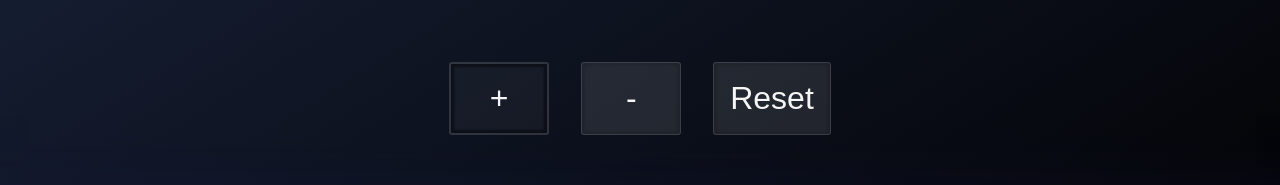
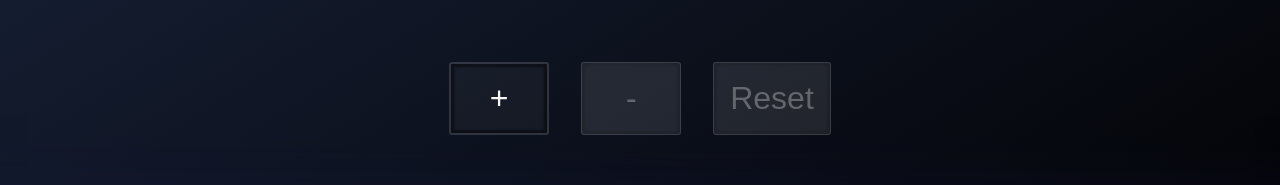
Before and after one commit to midcenturydude7/react-basic-course, a React (Vite) app: page / in a window 1280 px wide. Shown: the part 433-618 px from the top of the page. Built offline with nearby package versions, Linux system fonts and the light colour scheme.

Commit message:
Setting up routes and linking w/in app

```diff
--- a/package.json
+++ b/package.json
@@ -11,6 +11,7 @@
   "dependencies": {
     "react": "^18.2.0",
     "react-dom": "^18.2.0",
+    "react-router-dom": "^6.9.0",
     "sass": "^1.59.2"
   },
   "devDependencies": {
--- a/src/components/app/App.jsx
+++ b/src/components/app/App.jsx
@@ -1,14 +1,19 @@
 import React from "react";
+import { Routes, Route } from "react-router-dom";
 import Header from "../header/Header";
 import Main from "../main/Main";
 import Footer from "../footer/Footer";
 
 function App() {
   return (
-    <div className="layout">
+    <div className="app-layout">
       <Header />
       <Main />
       <Footer />
+      {/* <Routes>
+        <Route path="/" element={<Counter />} />
+        <Route pat="/todo-list" element={<TodoList />} />
+      </Routes> */}
     </div>
   );
 }
--- a/src/main.jsx
+++ b/src/main.jsx
@@ -1,10 +1,13 @@
 import React from "react";
 import ReactDOM from "react-dom/client";
+import { BrowserRouter } from "react-router-dom";
 import App from "./components/app/App";
 import "./styles.scss";
 
 ReactDOM.createRoot(document.getElementById("root")).render(
   <React.StrictMode>
-    <App />
+    <BrowserRouter>
+      <App />
+    </BrowserRouter>
   </React.StrictMode>
 );
--- a/src/styles.scss
+++ b/src/styles.scss
@@ -12,7 +12,7 @@ body {
   min-height: 100vh;
 }
 
-.layout {
+.app-layout {
   display: flex;
   flex-direction: column;
   align-items: center;
@@ -85,7 +85,7 @@ body {
         margin-left: 1em;
         min-width: 100px;
         margin-top: 2em;
-        color: whitesmoke;
+        color: #f5f5f54f;
         padding: 0.5em;
         font-size: 2rem;
         cursor: normal;
```
Also changed, not shown: 1 other file (tests, documents, lock files or other folders).
